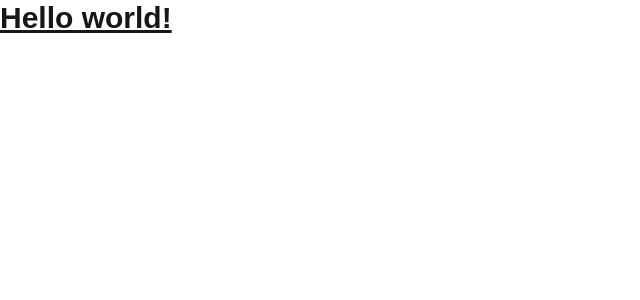
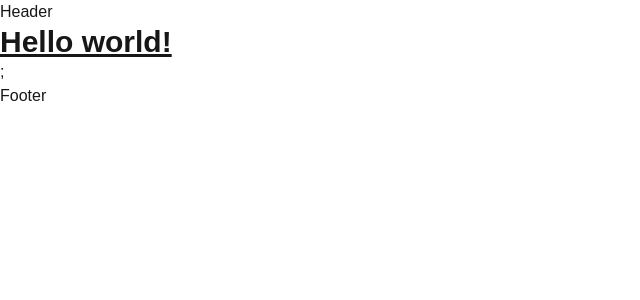
Before and after one commit to UchithmaSenevirathne/Full-Stack-Next.js-App, a Next.js app: page / in a window 1280 px wide. Shown: the top 300 px of the page, without its empty margins (0-640 px from the left). Built offline with nearby package versions, Linux system fonts and the light colour scheme.

Commit message:
ile and folder setup

```diff
--- /dev/null
+++ b/components/Footer.js
@@ -0,0 +1,9 @@
+import React from 'react'
+
+function Footer() {
+  return (
+    <div>Footer</div>
+  )
+}
+
+export default Footer
--- /dev/null
+++ b/components/Header.js
@@ -0,0 +1,9 @@
+import React from 'react'
+
+function Header() {
+  return (
+    <div>Header</div>
+  )
+}
+
+export default Header
--- a/pages/_app.js
+++ b/pages/_app.js
@@ -1,5 +1,13 @@
+import Footer from "@/components/Footer";
+import Header from "@/components/Header";
 import "@/styles/globals.css";
 
 export default function App({ Component, pageProps }) {
-  return <Component {...pageProps} />;
+  return (
+    <div>
+      <Header />
+      <Component {...pageProps} />;
+      <Footer />
+    </div>
+  );
 }
--- a/pages/index.js
+++ b/pages/index.js
@@ -19,5 +19,5 @@
     <div>
       <h1 className="text-3xl font-bold underline">Hello world!</h1>
     </div>
-  );
+  )
 }
```
